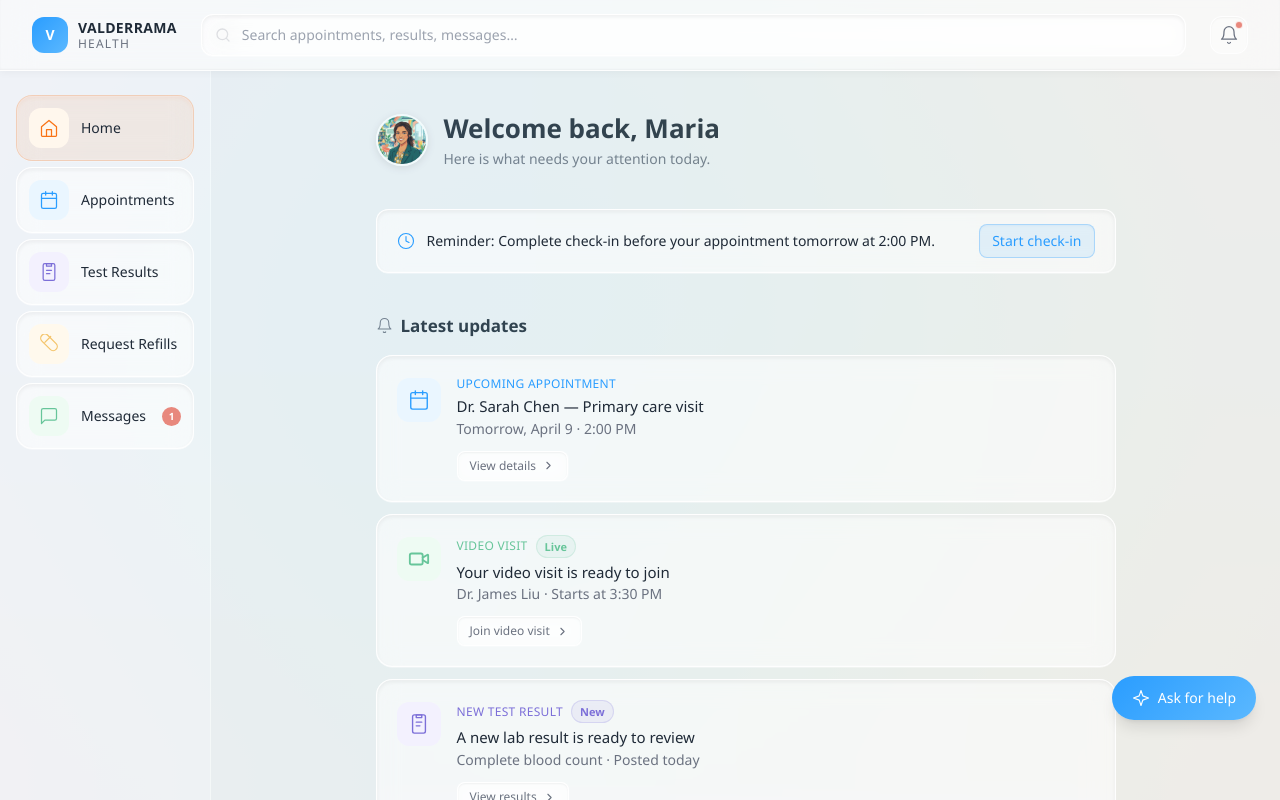
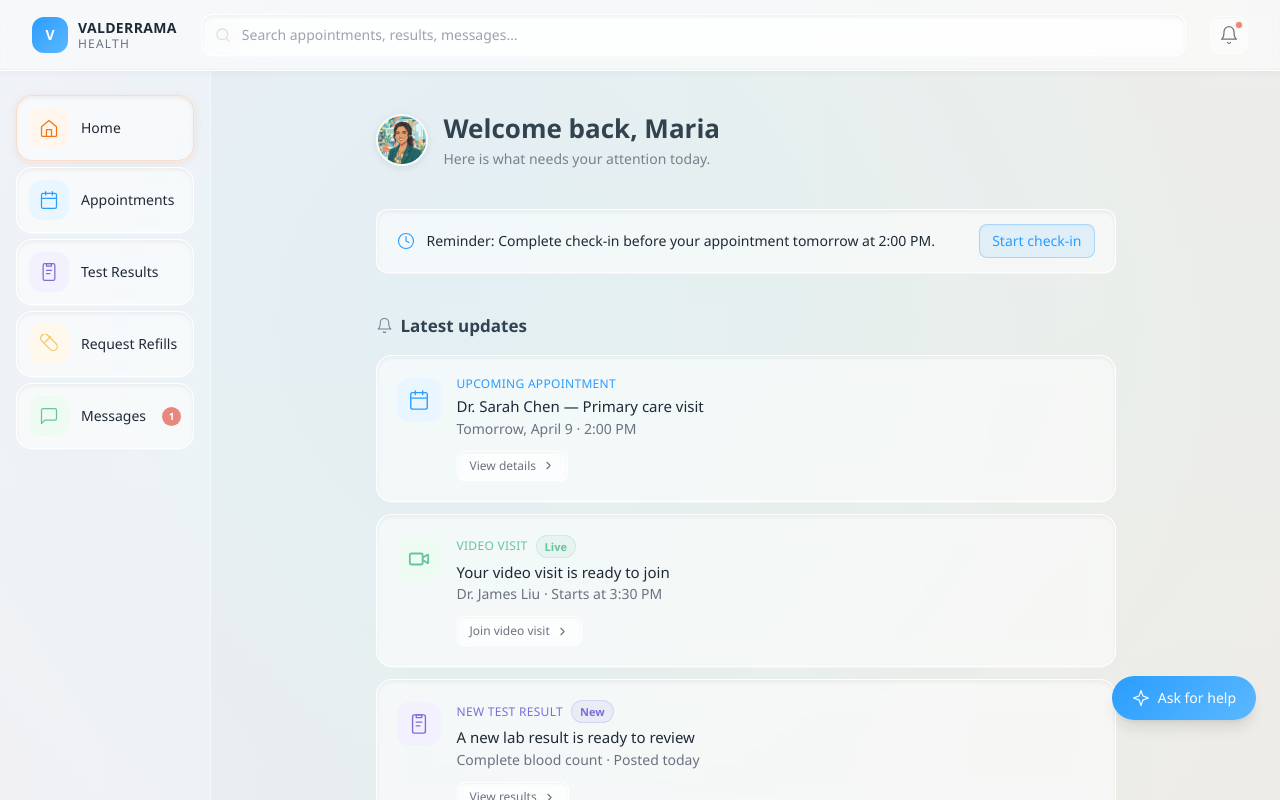
Before and after one commit to valderramadesign/V-Health_Patient-Portal, a React (Vite) app: page / in a window 1280 px wide. Shown: the top 800 px of the page. Built offline with nearby package versions, Linux system fonts and the light colour scheme.

Commit message:
style: remove active background tint from nav buttons to match inactive style

```diff
--- a/outputs/PatientPortalHome.jsx
+++ b/outputs/PatientPortalHome.jsx
@@ -235,7 +235,6 @@ function DesktopNav({ onNavigate }) {
       {navItems.map((item) => {
         const IconComp = item.icon;
         const isActive = item.active;
-        const surfaceStyle = isActive ? glassActive : glass;
 
         return (
           <a
@@ -246,9 +245,9 @@ function DesktopNav({ onNavigate }) {
             className="relative flex items-center gap-3 rounded-2xl px-3 py-3 text-sm font-medium transition-all duration-200 focus:outline-none focus-visible:ring-2"
             style={{
               color: colors.textDark,
-              background: isActive ? `${item.color}15` : glass.background,
+              background: glass.background,
               border: isActive ? `1px solid ${item.color}35` : glass.border,
-              boxShadow: isActive ? `inset 0 2px 4px ${item.color}12, inset 0 0 0 0.5px rgba(255,255,255,0.4), 0 0.5px 0 rgba(255,255,255,0.5)` : glass.boxShadow,
+              boxShadow: isActive ? `0 2px 8px ${item.color}20, ${glass.boxShadow}` : glass.boxShadow,
               backdropFilter: glass.backdropFilter,
               WebkitBackdropFilter: glass.WebkitBackdropFilter,
             }}
```
